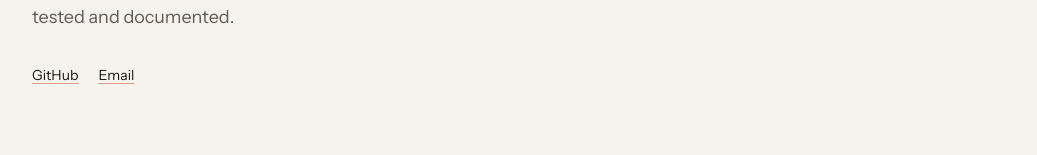
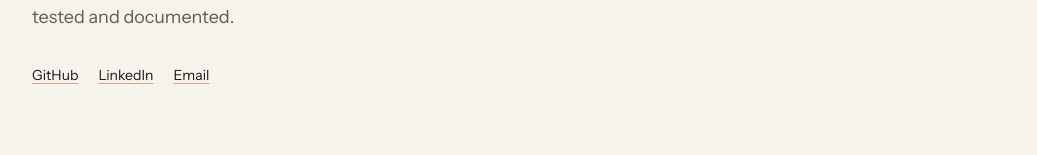
Before and after one commit to Brunoskyy/brunoskyy.github.io, a Next.js app: page / in a window 1280 px wide. Shown: the part 512-667 px from the top of the page, without its empty margins (120-1157 px from the left). Built offline with nearby package versions, Linux system fonts and the light colour scheme; no server answers.

Commit message:
Link LinkedIn from the intro and the contact section

```diff
--- a/src/app/page.tsx
+++ b/src/app/page.tsx
@@ -78,6 +78,11 @@ export default async function Home() {
               </a>
             </li>
             <li>
+              <a href={profile.linkedin} className="prose-link" rel="me noopener">
+                LinkedIn
+              </a>
+            </li>
+            <li>
               <a href={`mailto:${profile.email}`} className="prose-link">
                 Email
               </a>
@@ -132,6 +137,10 @@ export default async function Home() {
             <a href={`mailto:${profile.email}`} className="prose-link">
               {profile.email}
             </a>
+            , or on{' '}
+            <a href={profile.linkedin} className="prose-link" rel="me noopener">
+              LinkedIn
+            </a>
             .
           </p>
         </Section>
--- a/src/data/projects.ts
+++ b/src/data/projects.ts
@@ -227,6 +227,7 @@ export const profile = {
   login: 'Brunoskyy',
   name: 'Artur Bruno',
   email: 'arturbrunoferreira@gmail.com',
+  linkedin: 'https://www.linkedin.com/in/artur-duarte-dev/',
   location: 'Fortaleza, Brazil',
   url: 'https://brunoskyy.github.io',
 }
```
